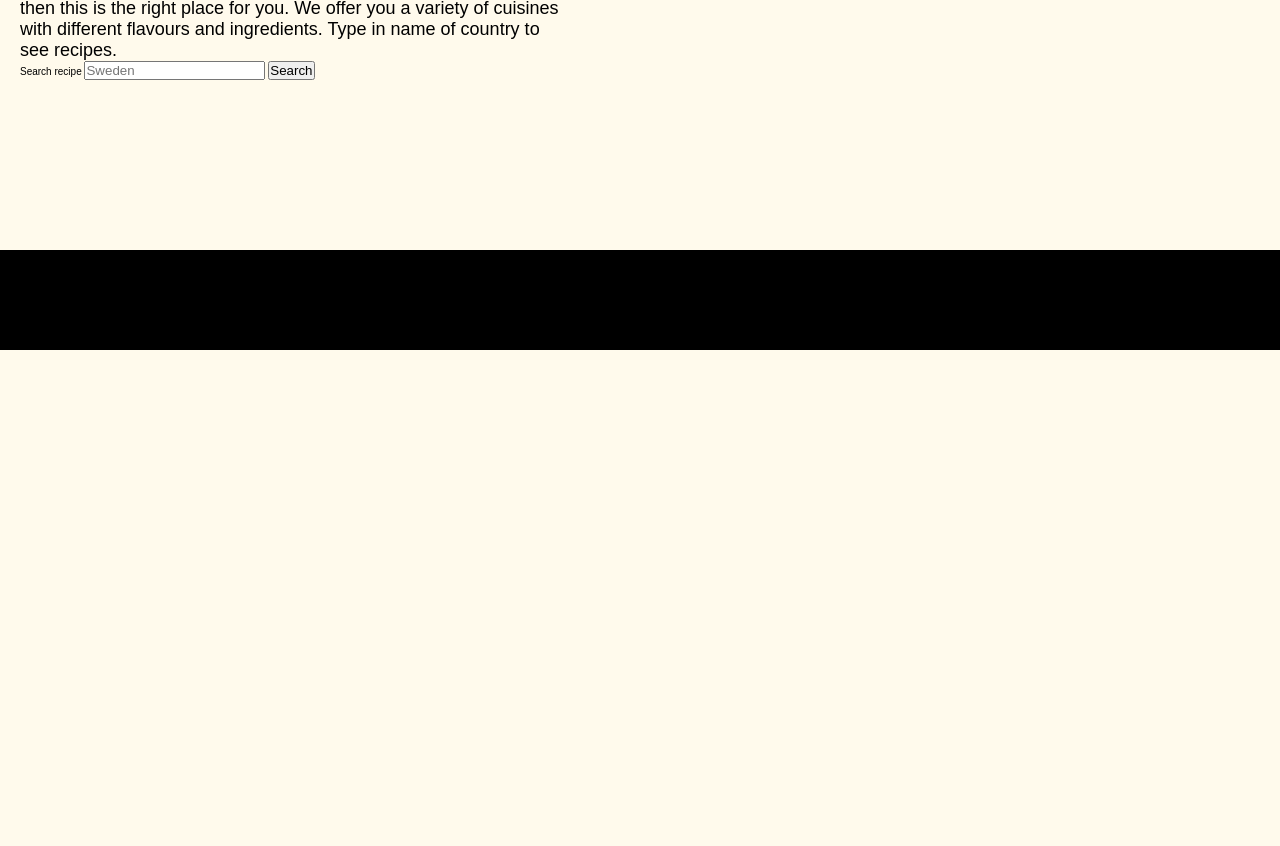
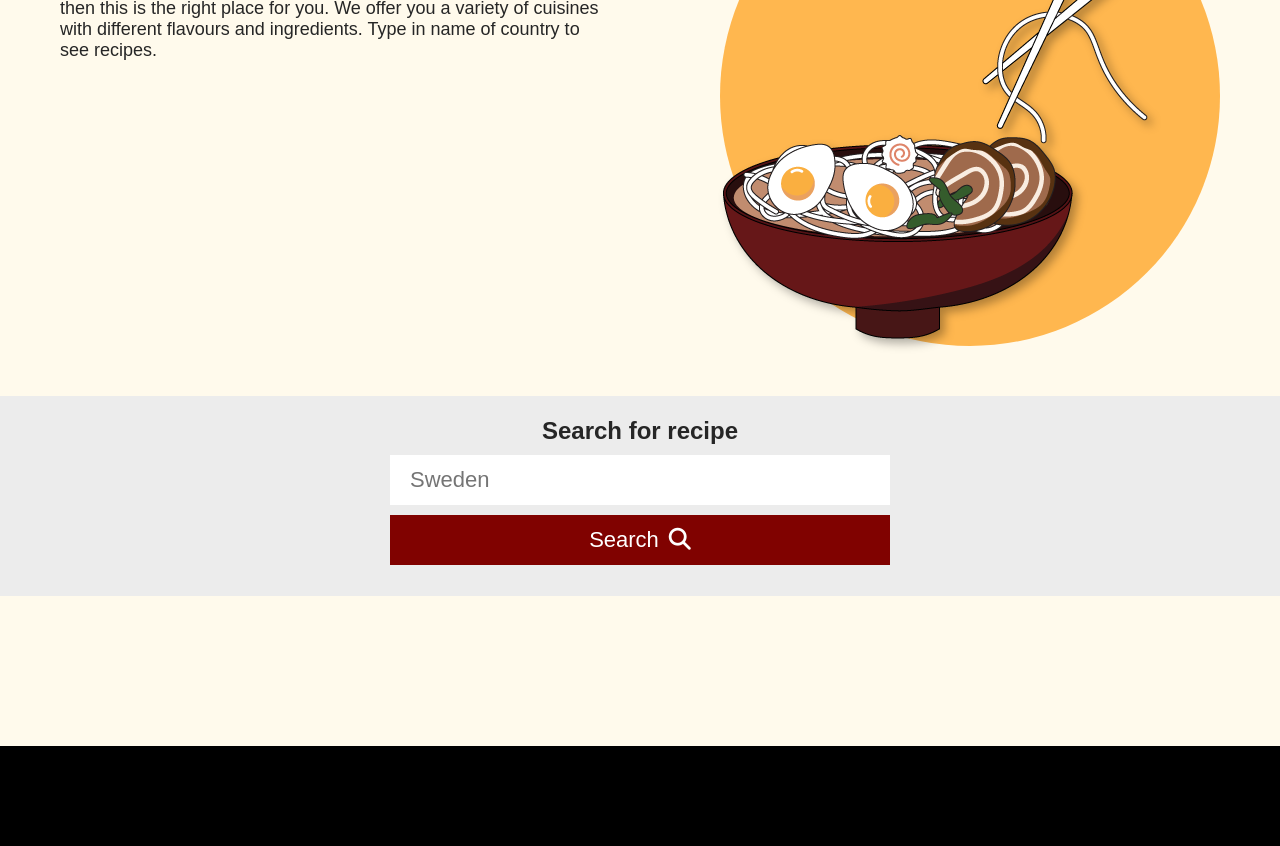
Before and after one commit to Hanin-96/projekt-recept, a website built with Parcel: page src/index.html in a window 1280 px wide. Shown: the part 324-1170 px from the top of the page. Before the commit the page ends 800 px from the top, so only its background shows below. Built offline with nearby package versions, Linux system fonts and the light colour scheme.

Commit message:
lagt till stil på search container, lagt till bild och variabler

```diff
--- a/sharp.config.json
+++ b/sharp.config.json
@@ -1,3 +1,3 @@
 {
-    "quality": 75
+    "quality": 80
   }
--- a/src/css/_base.scss
+++ b/src/css/_base.scss
@@ -9,3 +9,14 @@ html {
 }
 
 $base-padding : 2rem;
+
+/*färger*/
+$yellow-bg : #FFB74F;
+$red-bg : #800200;
+$beige-bg : #FAF1DA;
+$grey-bg : #ECECEC;
+$dark-grey-bg : #262626;
+
+/*Textfärger*/
+$text-dark : #262626;
+$text-light : #ffffff;
--- /dev/null
+++ b/src/css/_component.scss
@@ -0,0 +1,11 @@
+.circle {
+    background-color: #FFB74F;
+    height: 50rem;
+    max-width: 50rem;
+    width: 100%;
+    border-radius: 50rem;
+}
+
+i {
+    margin-left: 1rem;
+}
--- a/src/css/_content.scss
+++ b/src/css/_content.scss
@@ -1,9 +1,81 @@
 @use 'base';
+@use 'grid';
 
 main {
+    @include grid.grid-main;
+    width: 100%;
+    margin: 0 auto;
+    color: base.$text-dark;
+}
+
+.welcome-wrap {
+    max-width: 120rem;
+    width: 100%;
+    display: flex;
+    flex-direction: row;
+    justify-content: space-between;
+    gap: 2rem;
+    margin: 0 auto;
     padding: base.$base-padding;
 }
 
 .welcome-text {
     width: 100%;
 }
+
+.welcome-image {
+    width: 100%;
+    max-width: 50rem;
+    background-color: base.$yellow-bg;
+    border-radius: 50rem;
+
+    img {
+        display: block;
+        max-width: 50rem;
+        width: 100%;
+        filter: drop-shadow(5px 5px 5px rgb(0, 0, 0, 0.3));
+    }
+}
+
+.search-wrap {
+    width: 100%;
+    background-color: base.$grey-bg;
+    height: 20rem;
+    display: flex;
+    align-items: center;
+    justify-content: center;
+    margin-top: 3rem;
+
+    .search-container {
+        width: 100%;
+        text-align: center;
+    }
+
+    label {
+        display: block;
+    }
+
+
+    input {
+        max-width: 50rem;
+        width: 100%;
+        height: 5rem;
+        border: none;
+        font-size: 2.2rem;
+        padding: base.$base-padding;
+        margin-top: 1rem;
+    }
+
+    button {
+        height: 5rem;
+        width: 100%;
+        max-width: 50rem;
+        margin-left: 2rem;
+        background-color: base.$red-bg;
+        border: none;
+        color: base.$text-light;
+        display: block;
+        margin: 1rem auto;
+
+    }
+}
--- a/src/css/_grid.scss
+++ b/src/css/_grid.scss
@@ -6,12 +6,12 @@ body {
     max-width: 1920px;
     width: 100%;
     overflow-x: hidden;
-    grid-template-columns: 50% 50%;
+    grid-template-columns: 100%;
     grid-template-rows: auto;
     grid-template-areas:
-        "header     header"
-        "main       main"
-        "footer     footer";
+        "header"
+        "main"
+        "footer";
 }
 
 @mixin grid-header {
--- a/src/css/_typography.scss
+++ b/src/css/_typography.scss
@@ -13,3 +13,12 @@ p {
     font-size: 2.4rem;
     font-weight: 600;
 }
+
+label {
+    font-size: 2.4rem;
+    font-weight: bolder;
+}
+
+button {
+    font-size: 2.2rem;
+}
--- a/src/css/main.scss
+++ b/src/css/main.scss
@@ -4,4 +4,5 @@
 @use 'header';
 @use 'grid';
 @use 'content';
+@use 'component';
 @use 'footer';
--- a/src/index.html
+++ b/src/index.html
@@ -11,6 +11,7 @@
     <link rel="preconnect" href="https://fonts.gstatic.com" crossorigin>
     <link href="https://fonts.googleapis.com/css2?family=Work+Sans:ital,wght@0,100..900;1,100..900&display=swap" rel="stylesheet">
     <script src="js/search.js" type="module"></script>
+    <script src="https://kit.fontawesome.com/5f4c540c40.js" crossorigin="anonymous" type="module"></script>
 </head>
 
 <body>
@@ -24,16 +25,25 @@
                 <p><Span id="bold-subtitle">Are you unsure what to cook for dinner or do you want to impress people with new recipes?</Span>, then this is the right place for you. We offer you a variety of cuisines with different flavours and ingredients. Type in name of country to see recipes.</p>
             </div>
 
-            <div class="welcome-image"></div>
+            <div class="welcome-image">
+                <div class="image-bowl">
+                    <picture>
+                        <source srcset="img/ramen.png?as=webp&height=500&width=500" type="image/webp">
+                        <img src="img/ramen.png" alt="Bowl with Japanese Ramen Illustration">
+                    </picture>
+                </div>
+            </div>
         </div>
 
-        <section class="search-container">
-            <label for="recipe-search">Search recipe</label>
-            <input type="search" id="recipe-search" name="recipe-search" placeholder="Sweden">
-            <button id="search-btn">Search</button>
-        </section>
+        <div class="search-wrap">
+            <div class="search-container">
+                <label for="recipe-search">Search for recipe</label>
+                <input type="search" id="recipe-search" name="recipe-search" placeholder="Sweden">
+                <button id="search-btn">Search<i class="fa-solid fa-magnifying-glass"></i></button>
+            </div>
+        </div>
 
-        <section id="search-list"></section>
+        <div id="search-list"></div>
 
         <div class="flag"></div>
 
```
Also changed, not shown: src/img/ramen.png (added).
